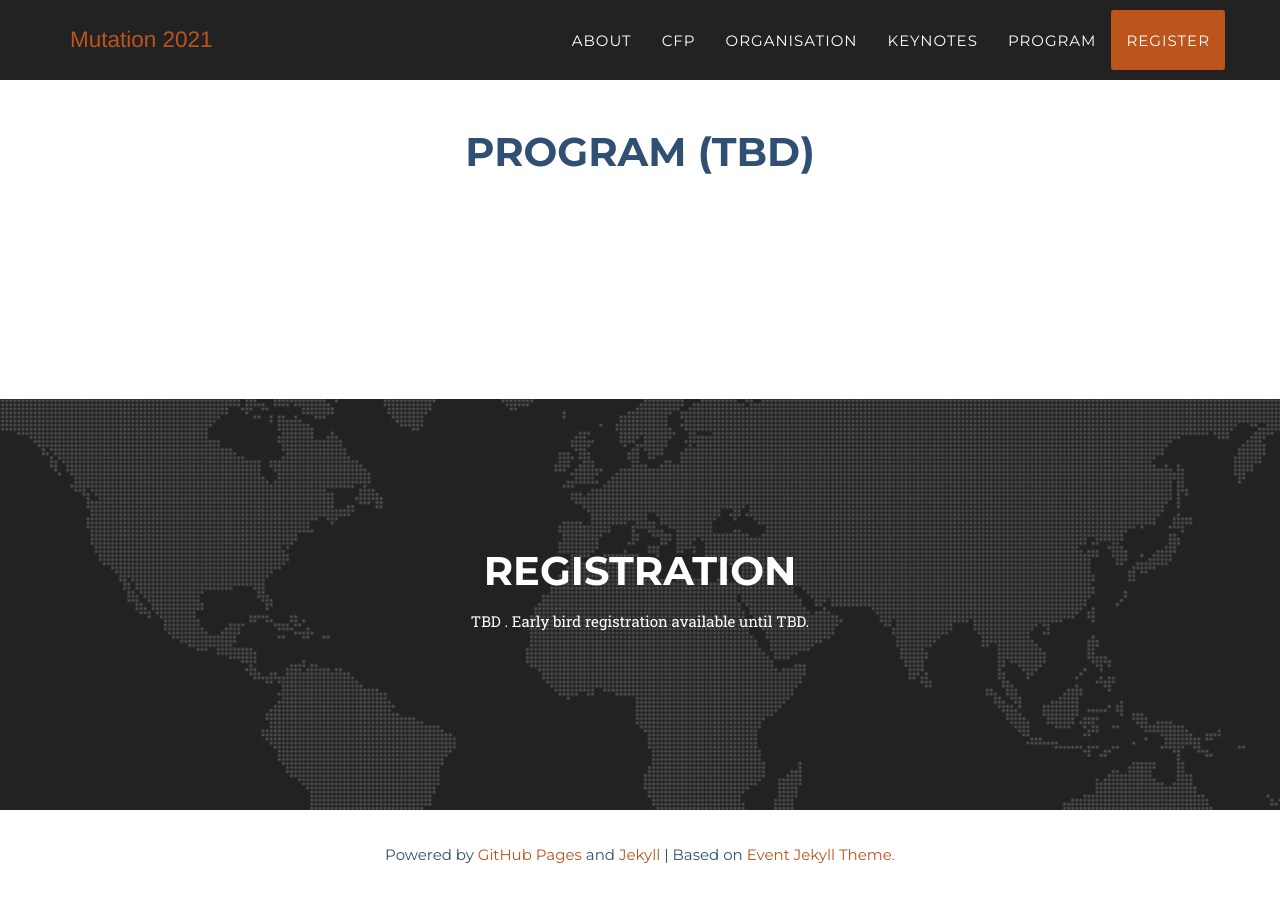
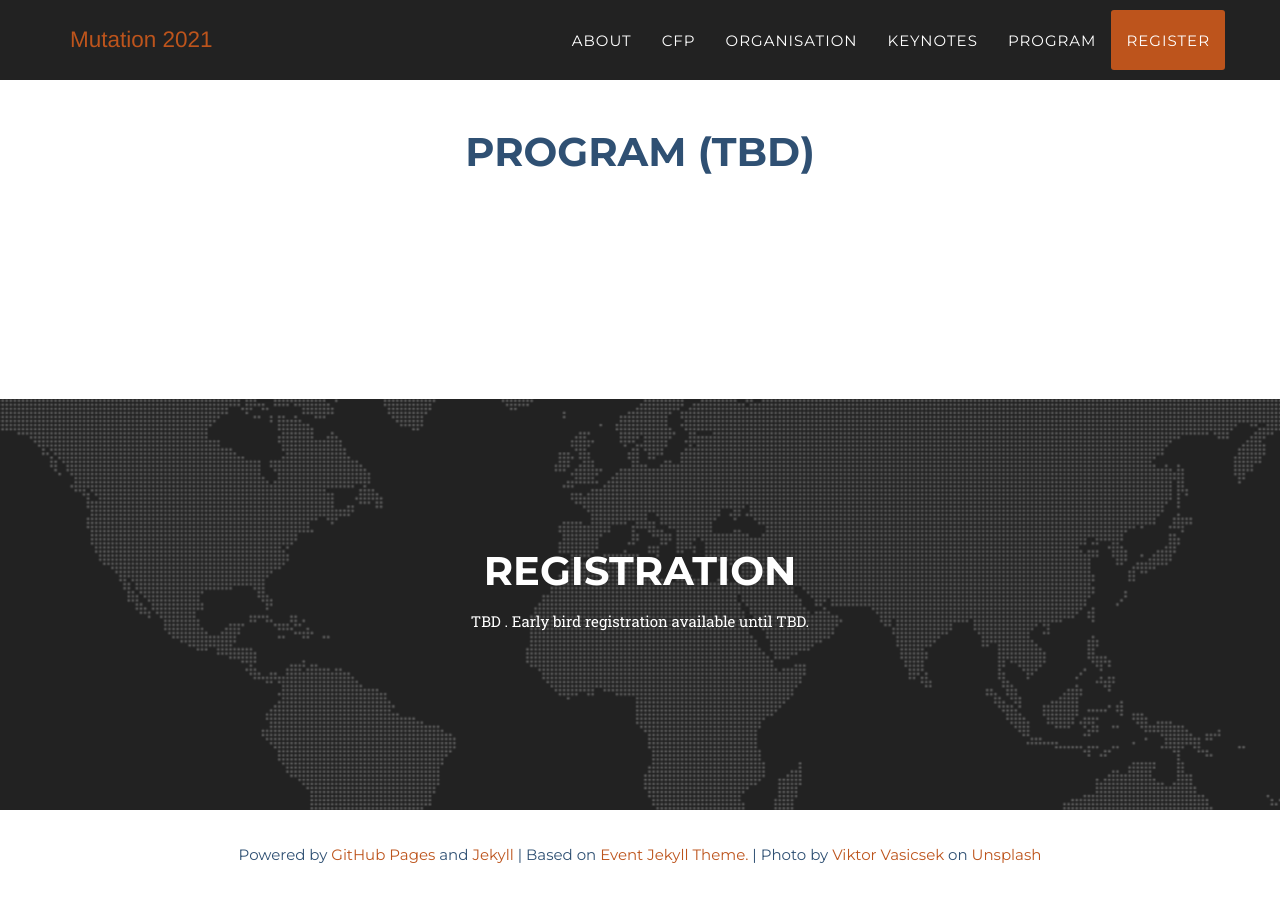
Before and after one commit to mutation-workshop/2021, a Jekyll site: the page built from index.html, in a window 1280 px wide and 900 px high, scrolled down 4905 px. Built offline with Jekyll 4.4.1, drawn with Linux system fonts in a browser that asks for light colours; some web fonts are replaced.

Commit message:
add new background

```diff
--- a/_includes/css/style.css
+++ b/_includes/css/style.css
@@ -339,7 +339,7 @@ header {
     text-align: center;
     color: #fff;
     background-attachment: scroll;
-    background-image: url('{{ site.baseurl }}/css/style/img/porto.jpg');
+    background-image: url('{{ site.baseurl }}/css/style/img/background.jpg');
     background-position: center center;
     background-repeat: none;
     -webkit-background-size: cover;
--- a/_includes/data/footer.html
+++ b/_includes/data/footer.html
@@ -18,7 +18,7 @@ footer {
         <div class="container">
             <div class="row">
               <span class="copyright">
-                Powered by <a href="https://pages.github.com/">GitHub Pages</a> and <a href="https://jekyllrb.com/">Jekyll</a> | Based on <a href="https://github.com/melvinchng/event-jekyll-theme">Event Jekyll Theme.</a>
+                Powered by <a href="https://pages.github.com/">GitHub Pages</a> and <a href="https://jekyllrb.com/">Jekyll</a> | Based on <a href="https://github.com/melvinchng/event-jekyll-theme">Event Jekyll Theme.</a> | <span>Photo by <a href="https://unsplash.com/@vasicsek?utm_source=unsplash&amp;utm_medium=referral&amp;utm_content=creditCopyText">Viktor Vasicsek</a> on <a href="https://unsplash.com/s/photos/dark-abstract?utm_source=unsplash&amp;utm_medium=referral&amp;utm_content=creditCopyText">Unsplash</a></span>
               </span>
             </div>
         </div>
```
Also changed, not shown: 13 other files.
